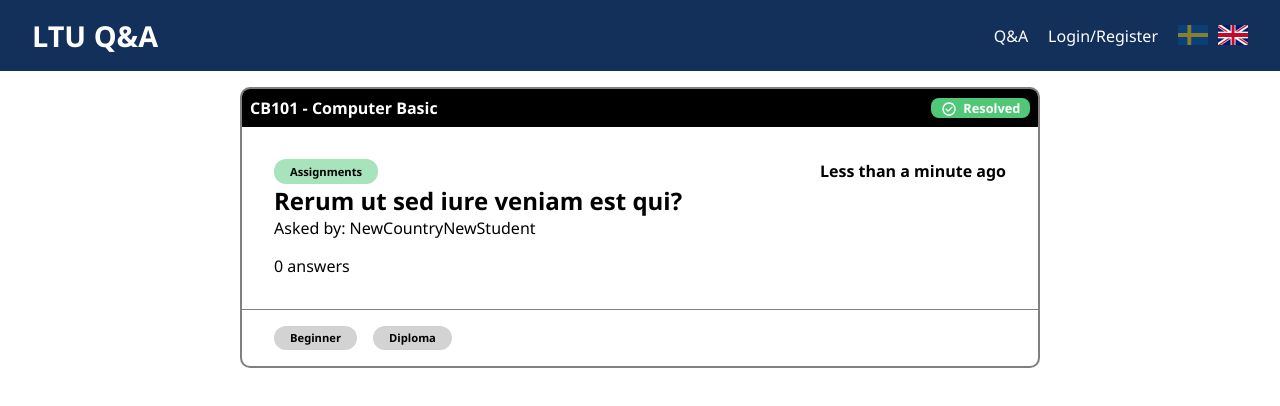
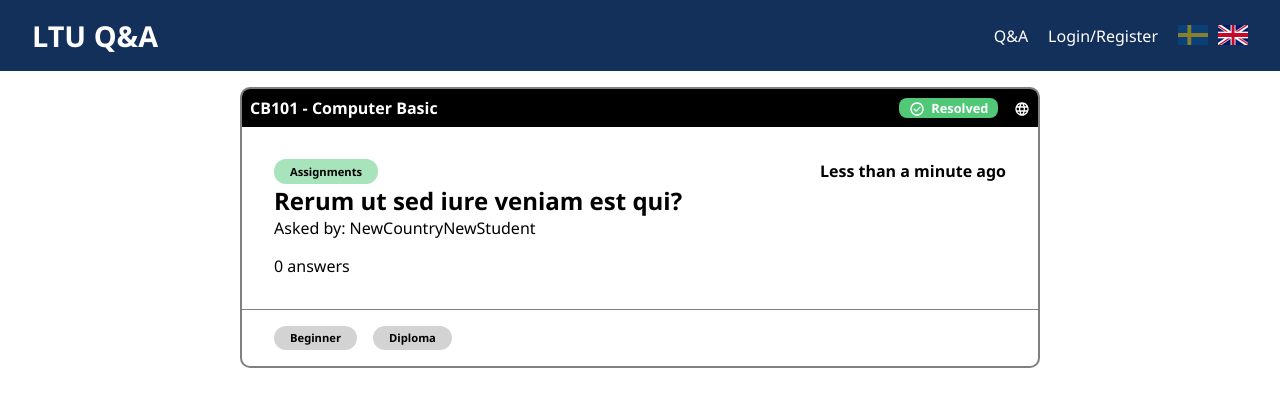
Before and after one commit to stridsmaskinerna/QA-Platform-Frontend, a React (Vite) app: page /guest/ in a window 1280 px wide. Shown: the top 406 px of the page. Built offline with nearby package versions, Linux system fonts and the light colour scheme.

Commit message:
Added style for public and non-public questions.

```diff
--- a/src/components/questionCard/questionCardHeader/QuestionHeader.module.css
+++ b/src/components/questionCard/questionCardHeader/QuestionHeader.module.css
@@ -14,6 +14,44 @@
     font-size: 1rem;
 }
 
+.icon_section {
+    display: flex;
+    flex-direction: row;
+    gap: 1rem;
+    align-items: center; /* Ensure all icons align */
+}
+
+.iconWrapper {
+    position: relative;
+    display: flex;
+    align-items: center;
+}
+
+/* The tooltip box (hidden by default) */
+.tooltip {
+    visibility: hidden;
+    background-color: white;
+    color: black;
+    text-align: center;
+    padding: 0.1rem 0.2rem;
+    border: 1px solid black;
+    border-radius: 1px;
+    position: absolute;
+    /* top: 155%; */
+    right: 50%;
+    white-space: nowrap;
+    font-size: 0.75rem;
+    opacity: 0;
+    transition: opacity 0.2s ease-in-out;
+    z-index: 1000; /* Ensure it appears above everything */
+}
+
+/* Show tooltip on hover */
+.iconWrapper:hover .tooltip {
+    visibility: visible;
+    opacity: 1;
+}
+
 .status {
     border-radius: 8px;
     padding: 0.2rem 0.6rem;
@@ -25,6 +63,12 @@
     height: 1.2rem;
 }
 
+.icon {
+    width: 1rem; /* Match the height of .status */
+    height: 1rem;
+    margin-top: 0.13rem;
+}
+
 .resolved {
     background-color: var(--green-resolved);
 }
@@ -33,8 +77,8 @@
     background-color: var(--yellow-not-resolved);
 }
 
-.icon {
-    width: 1rem;
-    height: 1rem;
-    margin-top: 0.12rem;
+.visibility_icon {
+    width: 0.9rem;
+    height: 0.9rem;
+    margin-top: 0.1rem;
 }
--- a/src/components/questionCard/questionCardHeader/QuestionHeader.tsx
+++ b/src/components/questionCard/questionCardHeader/QuestionHeader.tsx
@@ -1,6 +1,9 @@
 import React from "react";
+import { useTranslation } from "react-i18next";
 import styles from "./QuestionHeader.module.css";
 import check_circle_white from "../../../assets/icons/check_circle_white.svg";
+import public_question from "../../../assets/icons/globe_public_24dp_white.svg";
+import hidden_question from "../../../assets/icons/hide_source_24dp_white.svg";
 
 interface QuestionHeaderProps {
     data: {
@@ -8,27 +11,45 @@ interface QuestionHeaderProps {
         courseCode: string;
         isProtected: boolean;
         isResolved: boolean;
-        isHidden: boolean;
     };
 }
 
 export function QuestionHeader({ data }: QuestionHeaderProps) {
+    // data.isResolved = false;
+    const { t } = useTranslation();
     const statusClass = data.isResolved ? styles.resolved : styles.notResolved;
+    const visibility = data.isProtected ? hidden_question : public_question;
 
     return (
         <div className={styles.container}>
             <h3 className={styles.courseTitle}>
                 {data.courseCode} - {data.courseName}
             </h3>
-            <div className={`${styles.status} ${statusClass}`}>
-                {data.isResolved && (
+            <div className={styles.icon_section}>
+                <div className={`${styles.status} ${statusClass}`}>
+                    {data.isResolved && (
+                        <img
+                            src={check_circle_white}
+                            alt="Resolved"
+                            className={styles.icon}
+                        />
+                    )}
+                    <span>
+                        {data.isResolved ? t("resolved") : t("notResolved")}
+                    </span>
+                </div>
+                <div className={styles.iconWrapper}>
                     <img
-                        src={check_circle_white}
-                        alt="Resolved"
                         className={styles.icon}
+                        src={visibility}
+                        alt=""
                     />
-                )}
-                <span>{data.isResolved ? "Resolved" : "Not Resolved"}</span>
+                    <span className={styles.tooltip}>
+                        {data.isProtected
+                            ? t("nonPublicQuestion")
+                            : t("publicQuestion")}
+                    </span>
+                </div>
             </div>
         </div>
     );
```
